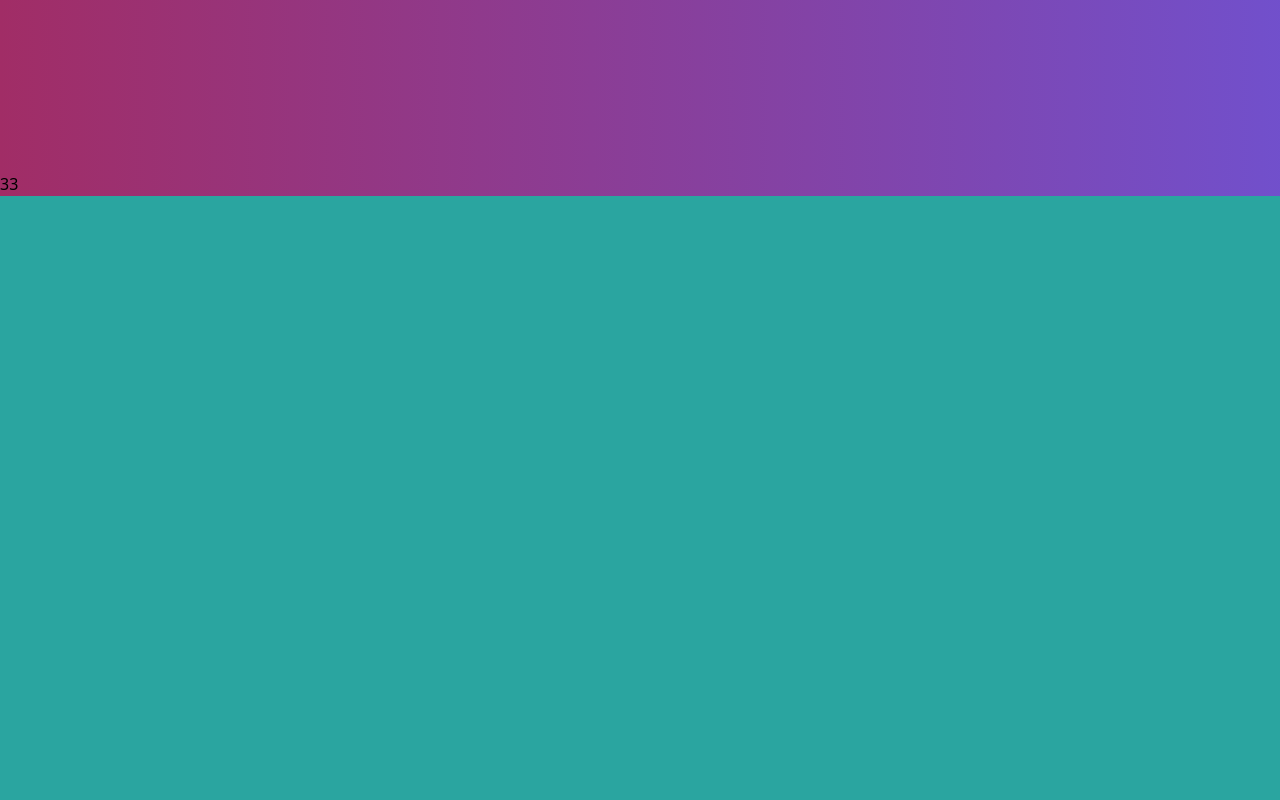
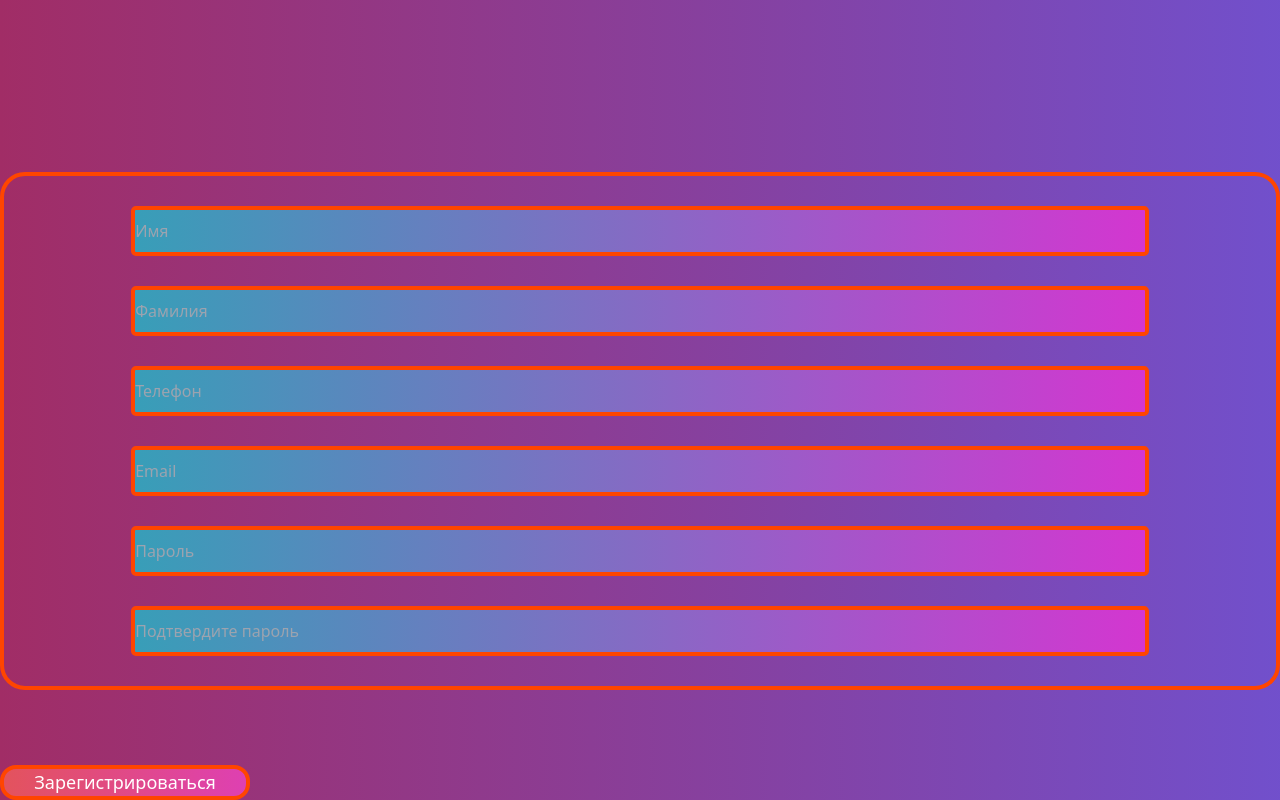
Before and after one commit to LiKoloz/social-Network-ClientApp, an Angular app: page /registration in a window 1280 px wide. Shown: the part 1010-1810 px from the top of the page. Before the commit the page ends 1206 px from the top, so only its background shows below. Built offline with nearby package versions, Linux system fonts and the light colour scheme.

Commit message:
Registratoin

```diff
--- a/src/app/registration.component.ts
+++ b/src/app/registration.component.ts
@@ -7,21 +7,63 @@ import {Component} from "@angular/core";
       <div class="flex flex-row flex-nowrap justify-center place-items-center">
         <div class="basis-1/4 "></div>
         <div class="basis-1/2 text-center">
-          <h2 class="text-5xl zagolovok">Регистрация</h2>
-          <div>33</div>
+          <h2 class="text-5xl header " >Регистрация</h2>
+            <div [class.input]=true>
+          <input type="text" placeholder="Имя">
+          <input type="text" placeholder="Фамилия">
+          <input type="text" placeholder="Телефон">
+          <input type="text" placeholder="Email">
+          <input type="text" placeholder="Пароль">
+          <input type="text" placeholder="Подтвердите пароль">
+            </div>
+          <button>Зарегистрироваться</button>
         </div>
         <div class="basis-1/4 "></div>
       </div>
     </main>
   `,
   styles: [`
-  .zagolovok{
-    padding: 15%;
-    color: white;
-    font-family: Roboto, Arial, sans-serif;
+    .header {
+      padding: 15%;
+      color: white;
+      font-family: Roboto, Arial, sans-serif;
+    }
+    button {
+      margin-top: 75px;
+      border: 4px solid orangered;
+      border-radius: 16px;
+      height: 35px;
+      width: 250px;
+      color: white;
+      background-color: #2AA5A0;
+      background-image: linear-gradient(90deg, #e3535d, #de40b2);
+      font-size: 18px;
+    }
+    button:hover {
+      background-color: #2AA5A0;
+      background-image: linear-gradient(90deg, #dc3b86, rgba(124, 67, 210, 0.87));
+      cursor: pointer;
+      font-size: 20px;
+    }
+    input {
+      border-radius: 5px;
+      height: 50px;
+      width: 80%;
+      color: white;
+      border: 4px solid orangered;
+      background-color: #a0529e;
+      background-image: linear-gradient(90deg, rgb(56, 158, 184), rgba(219, 50, 216, 0.87));
+      display: block;
+      margin-top: 30px;
+      margin-bottom: 30px;
+      margin-left: 10%;
+      margin-right: 10%;
+    }
 
-    text-align: center;
-  }
+    .input {
+      border: 4px solid orangered;
+      border-radius: 25px;
+    }
   `]
 })
 
```
